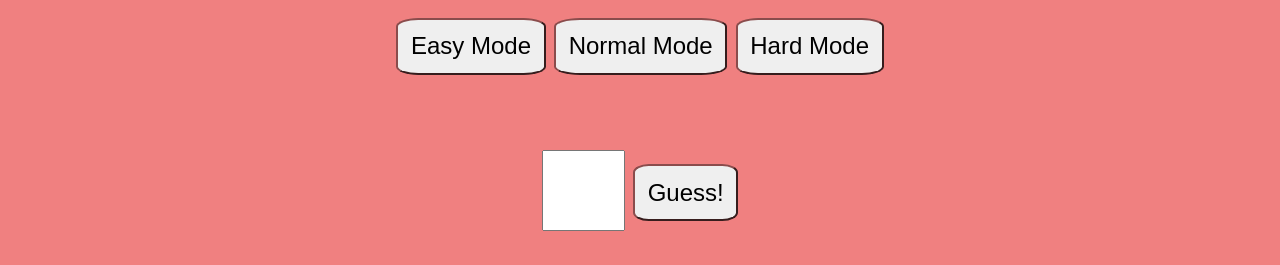
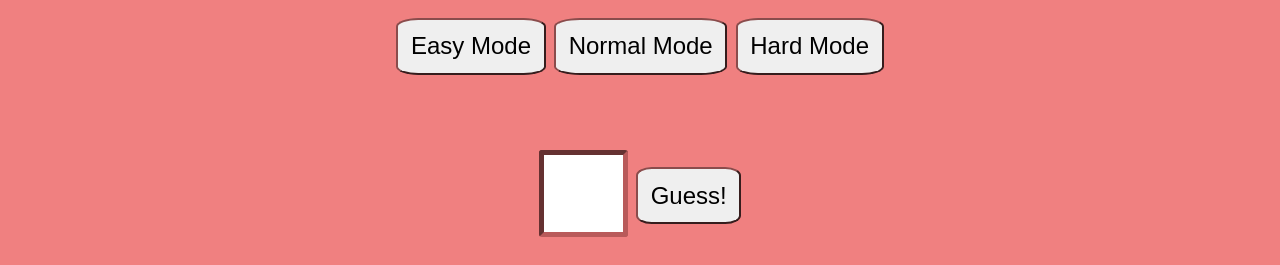
Before and after one commit to Kuhtuhkuh/Number-Guessing-Game, a plain HTML site: page index.html in a window 1280 px wide. Shown: the part 260-525 px from the top of the page. Drawn offline with Linux system fonts and the light colour scheme.

Commit message:
Update index.html

```diff
--- a/index.html
+++ b/index.html
@@ -105,6 +105,9 @@
   }
 
   input{
+    border-color: rgb(185, 90, 90);
+    border-width: 5px;
+    border-radius: 3px;
     font-size: xx-large;
     width: 75px;
     height: 75px;
```
